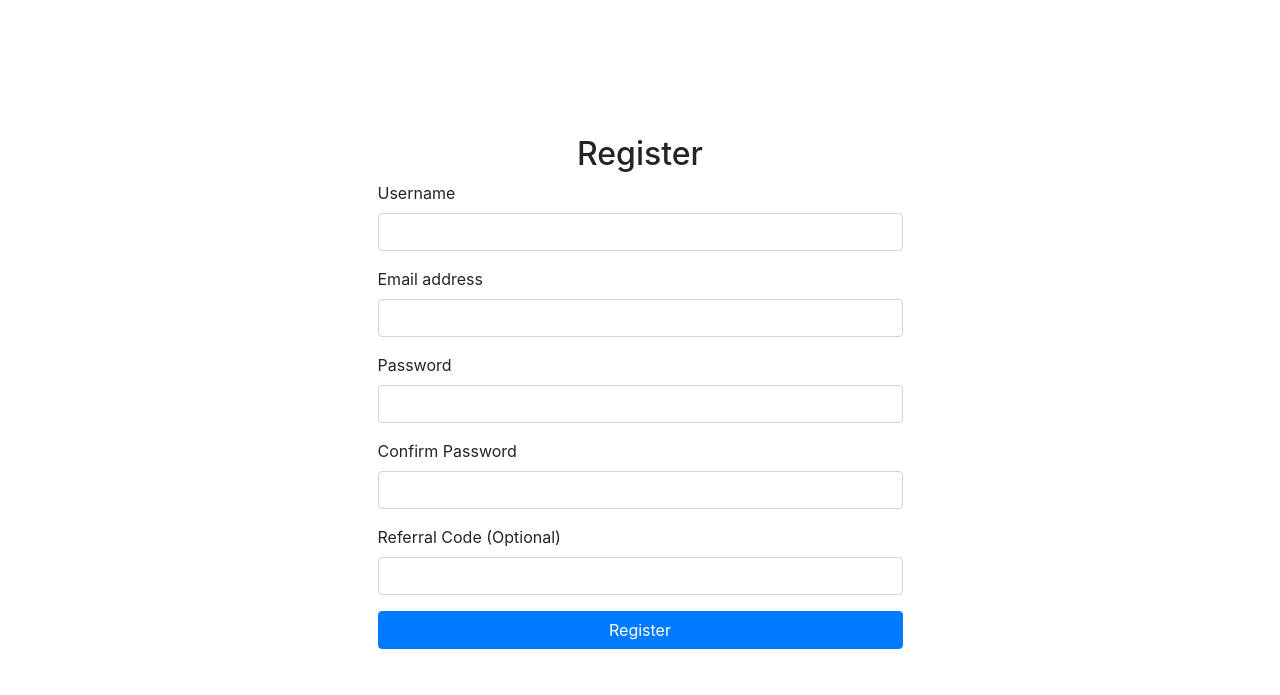
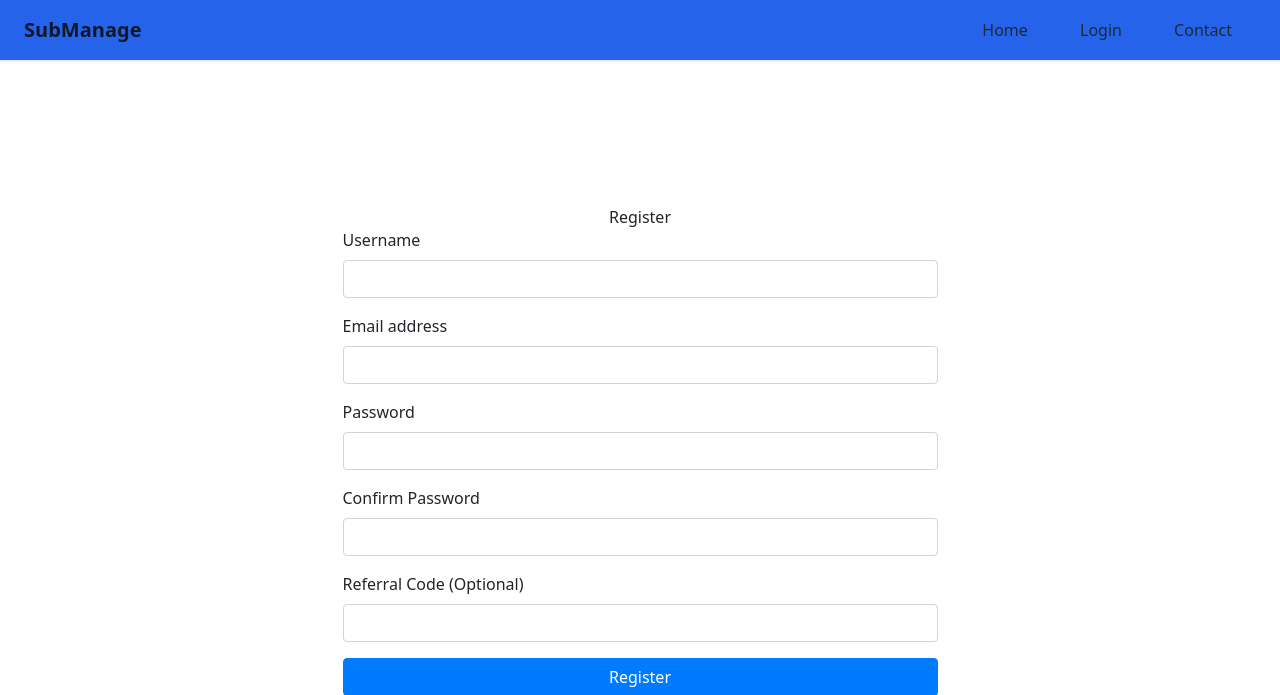
Before and after one commit to AMIR-SHAHROKH/Subscribtion-Project, a Django app: page /register/ in a window 1280 px wide. Shown: the top 695 px of the page. Before the commit the page ends 649 px from the top, so only its background shows below. Run offline with Django 3.2, Linux system fonts and the light colour scheme; parts of the project's set-up code (start-up, migrations or seed data) failed here and were passed over; some libraries are stand-ins or nearby versions.

Commit message:
Modified some changes that needs fixing

```diff
--- a/project/packages/templates/packages/landing_page.html
+++ b/project/packages/templates/packages/landing_page.html
@@ -22,8 +22,8 @@
         </div>
         <div>
           <a href="#" class="text-gray-800 hover:text-gray-600 mx-4">Home</a>
-          <a href="#" class="text-gray-800 hover:text-gray-600 mx-4">Features</a>
-          <a href="#" class="text-gray-800 hover:text-gray-600 mx-4">Pricing</a>
+          <a href="http://127.0.0.1:8000/register/" class="text-gray-800 hover:text-gray-600 mx-4">Sign up</a>
+          <a href="http://127.0.0.1:8000/login/" class="text-gray-800 hover:text-gray-600 mx-4">Login</a>
           <a href="#" class="text-gray-800 hover:text-gray-600 mx-4">Contact</a>
         </div>
       </div>
--- a/project/packages/urls.py
+++ b/project/packages/urls.py
@@ -1,8 +1,7 @@
 from django.urls import path
-from .views import PackageListView, PackageCreateView, Landing
+from .views import PackageListView, PackageCreateView
 
 urlpatterns = [
     path('', PackageListView.as_view(), name='package_list'),
     path('add/', PackageCreateView.as_view(), name='add_package'),
-    path('landing', Landing.as_view() , name='landing_page' )
 ]
--- a/project/user/templates/user/register.html
+++ b/project/user/templates/user/register.html
@@ -5,6 +5,7 @@
     <meta name="viewport" content="width=device-width, initial-scale=1.0">
     <title>User Registration</title>
     <link rel="stylesheet" href="https://maxcdn.bootstrapcdn.com/bootstrap/4.0.0/css/bootstrap.min.css">
+    <link href="https://cdn.jsdelivr.net/npm/tailwindcss@2.2.19/dist/tailwind.min.css" rel="stylesheet">
     <script src="https://code.jquery.com/jquery-3.6.0.min.js"></script>
     <style>
         .center-form {
@@ -16,6 +17,21 @@
     </style>
 </head>
 <body>
+    <nav class="bg-blue-600 shadow" >
+        <div class="container mx-auto px-6 py-3" >
+          <div class="flex justify-between items-center">
+            <div class="text-xl font-bold text-gray-900">
+              SubManage
+            </div>
+            <div>
+              <a href="http://127.0.0.1:8000/" class="text-gray-800 hover:text-gray-600 mx-4">Home</a>
+              <a href="http://127.0.0.1:8000/login/" class="text-gray-800 hover:text-gray-600 mx-4">Login</a>
+              <a href="#" class="text-gray-800 hover:text-gray-600 mx-4">Contact</a>
+            </div>
+          </div>
+        </div>
+      </nav>
+
     <div class="container center-form">
         <div class="col-md-6">
             <h2 class="text-center">Register</h2>
--- a/project/user/templates/user/welcome.html
+++ b/project/user/templates/user/welcome.html
@@ -49,6 +49,11 @@
                     const decodedToken = jwt_decode(accessToken);
                     const username = decodedToken.username;
                     $('#welcome-message').text(`Welcome, ${username}!`);
+
+                    // Redirect to landing page after 3 seconds
+                    setTimeout(function() {
+                        window.location.href = 'http://127.0.0.1:8000';
+                    }, 3000);
                 } catch (error) {
                     console.error('Token decoding failed:', error);
                     // If token decoding fails, redirect to login
```
Also changed, not shown: project/user/serializers.py (+8 -0 lines), project/user/templates/user/login.html (+16 -0 lines).
